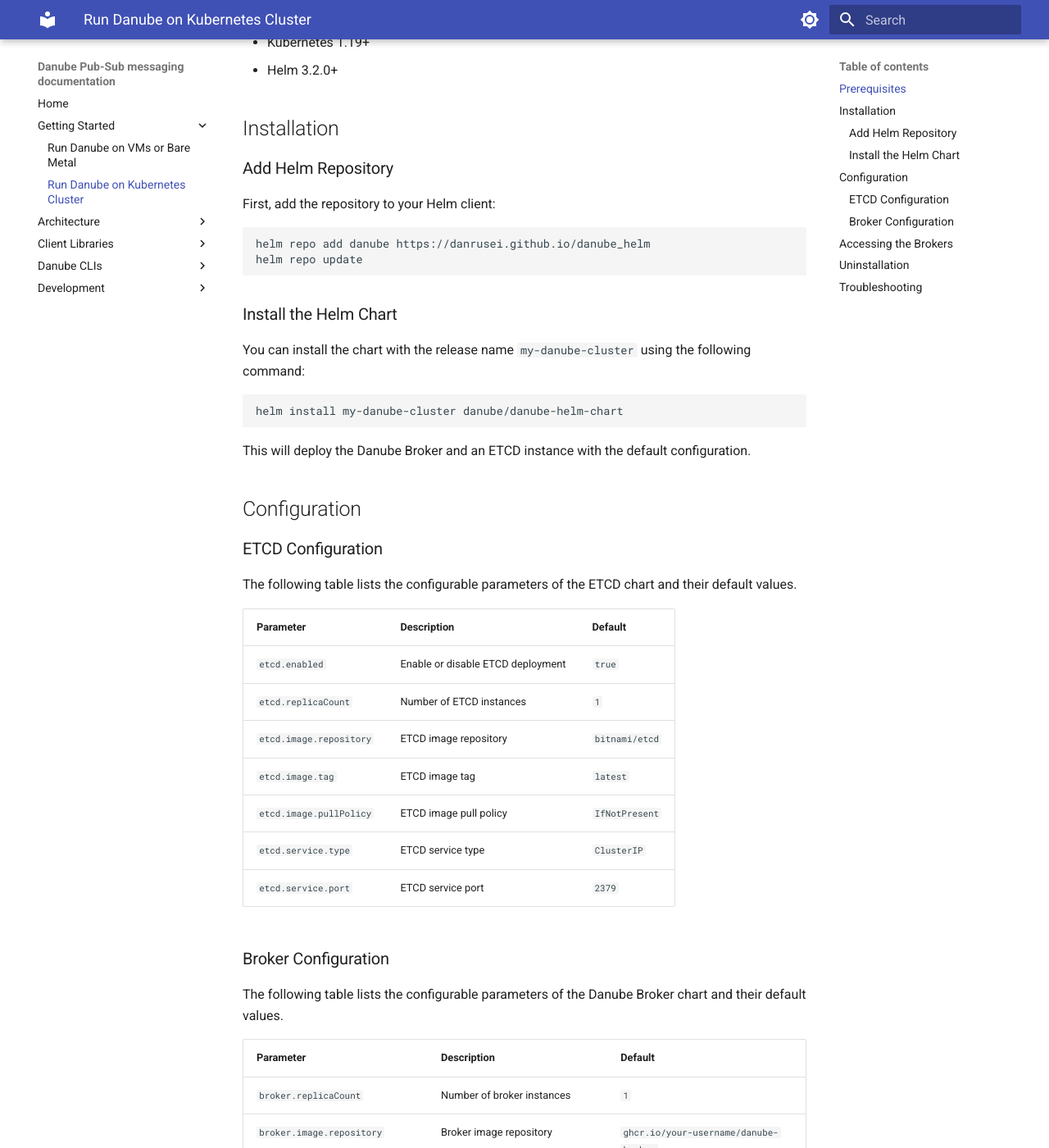
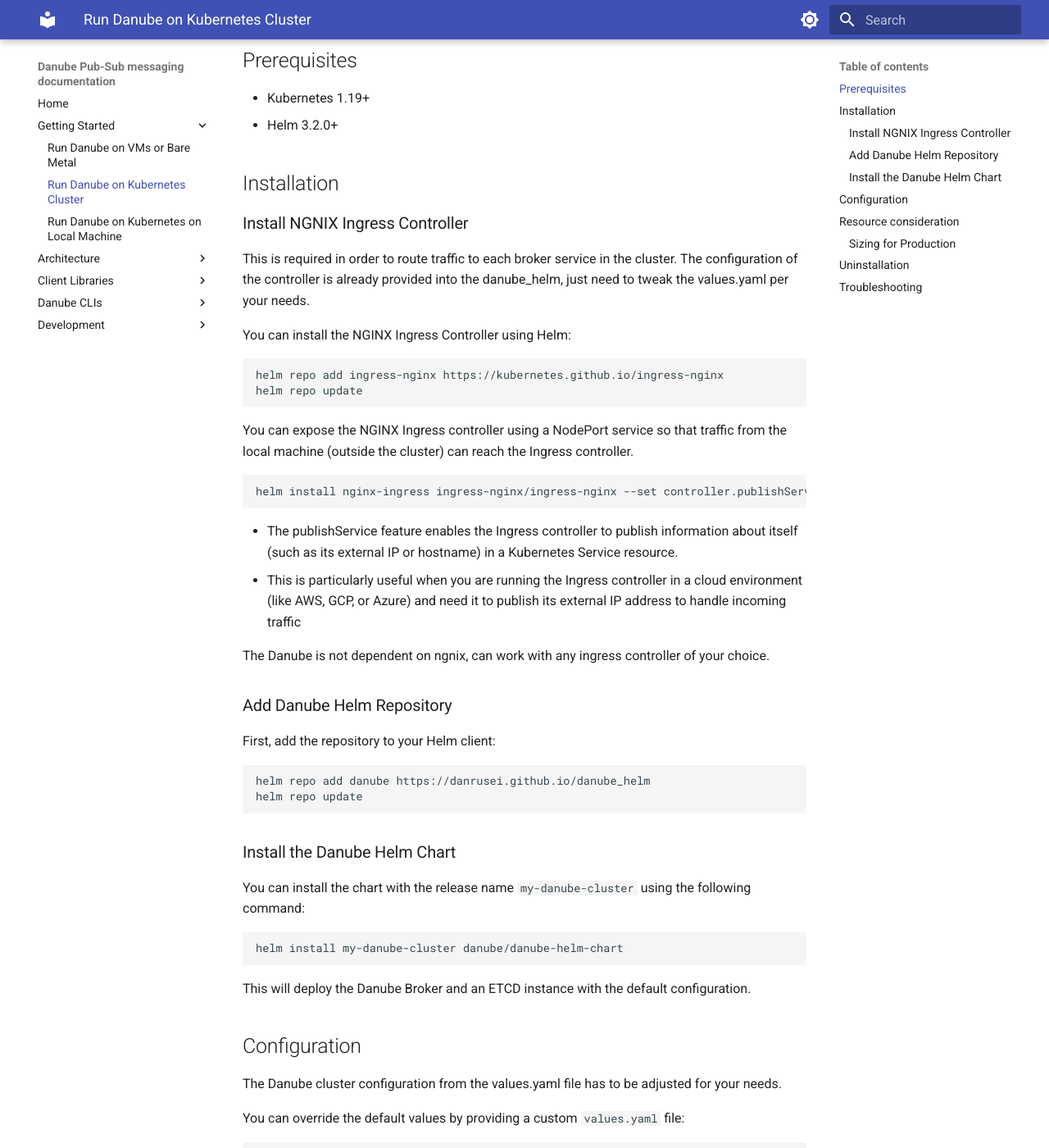
Before and after one commit to danube-messaging/danube_docs, an MkDocs documentation site: the page built from docs/getting_started/Danube_on_k8s_helm.md, in a window 1280 px wide and 1400 px high, scrolled down 324 px. Shown: the whole window at 82% size. Built offline with MkDocs 1.6.1 and Material for MkDocs 9.7.7, drawn with Linux system fonts in a browser that asks for light colours; some of the changed text lies outside the part shown.

Commit message:
document the instalation of Danube on the local k8s cluster

````diff
--- /dev/null
+++ b/docs/getting_started/Danube_local_machine_k8s.md
@@ -0,0 +1,187 @@
+# Setup Danube on the kubernetes cluster
+
+This documentation covers the instalation of the Danube cluster on the kubernetes, that is running on the local machine
+
+## Create the cluster with [kind](https://kind.sigs.k8s.io/)
+
+[Kind](https://github.com/kubernetes-sigs/kind) is a tool for running local Kubernetes clusters using Docker container “nodes”.
+
+```bash
+kind create cluster
+Creating cluster "kind" ...
+ ✓ Ensuring node image (kindest/node:v1.30.0) 🖼
+ ✓ Preparing nodes 📦
+ ✓ Writing configuration 📜
+ ✓ Starting control-plane 🕹️
+ ✓ Installing CNI 🔌
+ ✓ Installing StorageClass 💾
+Set kubectl context to "kind-kind"
+You can now use your cluster with:
+
+kubectl cluster-info --context kind-kind
+```
+
+## Install the Ngnix Ingress controller
+
+Using the Official NGINX Ingress Helm Chart
+
+You can install the NGINX Ingress Controller using Helm:
+
+```bash
+helm repo add ingress-nginx https://kubernetes.github.io/ingress-nginx
+helm repo update
+```
+
+You can expose the NGINX Ingress controller using a NodePort service so that the traffic from the local machine (outside the cluster) can reach the Ingress controller.
+
+```bash
+helm install nginx-ingress ingress-nginx/ingress-nginx \
+  --set controller.service.type=NodePort
+```
+
+You can find out which port is assigned by running
+
+```bash
+kubectl get svc
+
+NAME                                               TYPE        CLUSTER-IP      EXTERNAL-IP   PORT(S)                      AGE
+kubernetes                                         ClusterIP   10.96.0.1       <none>        443/TCP                      4m17s
+nginx-ingress-ingress-nginx-controller             NodePort    10.96.245.118   <none>        80:30115/TCP,443:30294/TCP   2m58s
+nginx-ingress-ingress-nginx-controller-admission   ClusterIP   10.96.169.82    <none>        443/TCP                      2m58s
+```
+
+If ngnix is running as NodePort (usually for testing), you need local port in this case **30115**, in order to provide to danube_helm installation.
+
+## Install Danube PubSub
+
+First, add the repository to your Helm client:
+
+```sh
+helm repo add danube https://danrusei.github.io/danube_helm
+helm repo update
+```
+
+You can install the chart with the release name `my-danube-cluster` using the following command:
+
+```sh
+helm install my-danube-cluster danube/danube-helm-chart --set broker.service.advertisedPort=30115
+```
+
+The advertisedPort is used to allow the client to reach the brokers, through the ingress NodePort.
+
+You can further customize the installation, check the readme file. I'm installing it using the default configuration with 3 danube brokers.
+
+## Resource consideration
+
+Pay attention to resource allocation, the default configuration is just OK for testing.
+
+For production environment you may want to increase.
+
+### Sizing for Production
+
+**Small to Medium Load**:
+
+CPU Requests: 500m to 1 CPU
+CPU Limits: 1 CPU to 2 CPUs
+Memory Requests: 512Mi to 1Gi
+Memory Limits: 1Gi to 2Gi
+
+**Heavy Load:**
+CPU Requests: 1 CPU to 2 CPUs
+CPU Limits: 2 CPUs to 4 CPUs
+Memory Requests: 1Gi to 2Gi
+Memory Limits: 2Gi to 4Gi
+
+## Check the install
+
+Make sure that the brokers, etcd and the ngnix ingress are running properly in the cluster.
+
+```bash
+kubectl get all
+
+NAME                                                          READY   STATUS    RESTARTS   AGE
+pod/my-danube-cluster-danube-broker1-766665d6f4-qdbf6         1/1     Running   0          12s
+pod/my-danube-cluster-danube-broker2-5774ff4dd6-dvx66         1/1     Running   0          12s
+pod/my-danube-cluster-danube-broker3-6db6b5fccd-dkr2k         1/1     Running   0          12s
+pod/my-danube-cluster-etcd-867f5b85f8-g4m9m                   1/1     Running   0          12s
+pod/nginx-ingress-ingress-nginx-controller-7bc7c7776d-wqc5g   1/1     Running   0          47m
+
+NAME                                                       TYPE        CLUSTER-IP      EXTERNAL-IP   PORT(S)                       AGE
+service/kubernetes                                         ClusterIP   10.96.0.1       <none>        443/TCP                       48m
+service/my-danube-cluster-danube-broker1                   ClusterIP   10.96.40.244    <none>        6650/TCP,50051/TCP,9040/TCP   12s
+service/my-danube-cluster-danube-broker2                   ClusterIP   10.96.204.21    <none>        6650/TCP,50051/TCP,9040/TCP   12s
+service/my-danube-cluster-danube-broker3                   ClusterIP   10.96.46.5      <none>        6650/TCP,50051/TCP,9040/TCP   12s
+service/my-danube-cluster-etcd                             ClusterIP   10.96.232.70    <none>        2379/TCP                      12s
+service/nginx-ingress-ingress-nginx-controller             NodePort    10.96.245.118   <none>        80:30115/TCP,443:30294/TCP    47m
+service/nginx-ingress-ingress-nginx-controller-admission   ClusterIP   10.96.169.82    <none>        443/TCP                       47m
+
+NAME                                                     READY   UP-TO-DATE   AVAILABLE   AGE
+deployment.apps/my-danube-cluster-danube-broker1         1/1     1            1           12s
+deployment.apps/my-danube-cluster-danube-broker2         1/1     1            1           12s
+deployment.apps/my-danube-cluster-danube-broker3         1/1     1            1           12s
+deployment.apps/my-danube-cluster-etcd                   1/1     1            1           12s
+deployment.apps/nginx-ingress-ingress-nginx-controller   1/1     1            1           47m
+
+NAME                                                                DESIRED   CURRENT   READY   AGE
+replicaset.apps/my-danube-cluster-danube-broker1-766665d6f4         1         1         1       12s
+replicaset.apps/my-danube-cluster-danube-broker2-5774ff4dd6         1         1         1       12s
+replicaset.apps/my-danube-cluster-danube-broker3-6db6b5fccd         1         1         1       12s
+replicaset.apps/my-danube-cluster-etcd-867f5b85f8                   1         1         1       12s
+replicaset.apps/nginx-ingress-ingress-nginx-controller-7bc7c7776d   1         1         1       47m
+```
+
+Validate that the brokers have started correctly:
+
+```bash
+kubectl logs pod/my-danube-cluster-danube-broker1-766665d6f4-qdbf6
+
+initializing metrics exporter
+2024-08-28T04:30:22.969462Z  INFO danube_broker: Use ETCD storage as metadata persistent store
+2024-08-28T04:30:22.969598Z  INFO danube_broker: Start the Danube Service
+2024-08-28T04:30:22.969612Z  INFO danube_broker::danube_service: Setting up the cluster MY_CLUSTER
+2024-08-28T04:30:22.971978Z  INFO danube_broker::danube_service::local_cache: Initial cache populated
+2024-08-28T04:30:22.972013Z  INFO danube_broker::danube_service: Started the Local Cache service.
+2024-08-28T04:30:22.990763Z  INFO danube_broker::danube_service::broker_register: Broker 14150019297734190044 registered in the cluster
+2024-08-28T04:30:22.991620Z  INFO danube_broker::danube_service: Namespace default already exists.
+2024-08-28T04:30:22.991926Z  INFO danube_broker::danube_service: Namespace system already exists.
+2024-08-28T04:30:22.992480Z  INFO danube_broker::danube_service: Namespace default already exists.
+2024-08-28T04:30:22.992490Z  INFO danube_broker::danube_service: cluster metadata setup completed
+2024-08-28T04:30:22.992551Z  INFO danube_broker::danube_service:  Started the Broker GRPC server
+2024-08-28T04:30:22.992563Z  INFO danube_broker::broker_server: Server is listening on address: 0.0.0.0:6650
+2024-08-28T04:30:22.992605Z  INFO danube_broker::danube_service: Started the Leader Election service
+2024-08-28T04:30:22.993050Z  INFO danube_broker::danube_service: Started the Load Manager service.
+2024-08-28T04:30:22.993143Z  INFO danube_broker::danube_service:  Started the Danube Admin GRPC server
+2024-08-28T04:30:22.993274Z  INFO danube_broker::admin: Admin is listening on address: 0.0.0.0:50051
+```
+
+## Setup in order to communicate with cluster PubSub brokers
+
+```bash
+kubectl get nodes -o wide
+NAME                 STATUS   ROLES           AGE   VERSION   INTERNAL-IP   EXTERNAL-IP   OS-IMAGE                         KERNEL-VERSION       CONTAINER-RUNTIME
+kind-control-plane   Ready    control-plane   53m   v1.30.0   172.20.0.2    <none>        Debian GNU/Linux 12 (bookworm)   5.15.0-118-generic   containerd://1.7.15
+```
+
+Use the **INTERNAL-IP** to route the traffic to broker hosts. Add the following in the hosts file, but make sure you match the number and the name of the brokers from the helm values.yaml file.
+
+```bash
+cat /etc/hosts
+172.20.0.2 broker1.example.com broker2.example.com broker3.example.com
+
+```
+
+## Inspect the etcd instance (optional)
+
+If you want to connect from your local machine, use kubectl port-forward to forward the etcd port to your local machine:
+
+Port Forward etcd Service:
+
+```bash
+kubectl port-forward service/my-danube-cluster-etcd 2379:2379
+```
+
+Once port forwarding is set up, you can run etcdctl commands from your local machine:
+
+```bash
+etcdctl --endpoints=http://localhost:2379 watch --prefix /
+```
--- a/docs/getting_started/Danube_on_k8s_helm.md
+++ b/docs/getting_started/Danube_on_k8s_helm.md
@@ -1,6 +1,8 @@
 # Danube Cluster Instalation Guide on Kubernetes with Helm Chart
 
 The Helm chart deploys the Danube Cluster with ETCD as metadata storage in the same namespace.
+
+If you would like to configure for testing purposes you may want to see: [Run Danube on Kubernetes on Local Machine](https://dev-state.com/danube_docs/getting_started/Danube_local_machine_k8s/).
 
 ## Prerequisites
 
@@ -9,7 +11,29 @@
 
 ## Installation
 
-### Add Helm Repository
+### Install NGNIX Ingress Controller
+
+This is required in order to route traffic to each broker service in the cluster. The configuration of the controller is already provided into the danube_helm, just need to tweak the values.yaml per your needs.
+
+You can install the NGINX Ingress Controller using Helm:
+
+```bash
+helm repo add ingress-nginx https://kubernetes.github.io/ingress-nginx
+helm repo update
+```
+
+You can expose the NGINX Ingress controller using a NodePort service so that traffic from the local machine (outside the cluster) can reach the Ingress controller.
+
+```bash
+helm install nginx-ingress ingress-nginx/ingress-nginx --set controller.publishService.enabled=true
+```
+
+- The publishService feature enables the Ingress controller to publish information about itself (such as its external IP or hostname) in a Kubernetes Service resource.
+- This is particularly useful when you are running the Ingress controller in a cloud environment (like AWS, GCP, or Azure) and need it to publish its external IP address to handle incoming traffic
+
+The Danube is not dependent on ngnix, can work with any ingress controller of your choice.
+
+### Add Danube Helm Repository
 
 First, add the repository to your Helm client:
 
@@ -18,7 +42,7 @@
 helm repo update
 ```
 
-### Install the Helm Chart
+### Install the Danube Helm Chart
 
 You can install the chart with the release name `my-danube-cluster` using the following command:
 
@@ -30,40 +54,7 @@
 
 ## Configuration
 
-### ETCD Configuration
-
-The following table lists the configurable parameters of the ETCD chart and their default values.
-
-| Parameter                   | Description                        | Default               |
-|-----------------------------|------------------------------------|-----------------------|
-| `etcd.enabled`              | Enable or disable ETCD deployment  | `true`                |
-| `etcd.replicaCount`         | Number of ETCD instances           | `1`                   |
-| `etcd.image.repository`     | ETCD image repository              | `bitnami/etcd`        |
-| `etcd.image.tag`            | ETCD image tag                     | `latest`              |
-| `etcd.image.pullPolicy`     | ETCD image pull policy             | `IfNotPresent`        |
-| `etcd.service.type`         | ETCD service type                  | `ClusterIP`           |
-| `etcd.service.port`         | ETCD service port                  | `2379`                |
-
-### Broker Configuration
-
-The following table lists the configurable parameters of the Danube Broker chart and their default values.
-
-| Parameter                     | Description                          | Default                                |
-|-------------------------------|--------------------------------------|----------------------------------------|
-| `broker.replicaCount`         | Number of broker instances           | `1`                                    |
-| `broker.image.repository`     | Broker image repository              | `ghcr.io/your-username/danube-broker`  |
-| `broker.image.tag`            | Broker image tag                     | `latest`                               |
-| `broker.image.pullPolicy`     | Broker image pull policy             | `IfNotPresent`                         |
-| `broker.service.type`         | Broker service type                  | `ClusterIP`                            |
-| `broker.service.port`         | Broker service port                  | `6650`                                 |
-| `broker.resources.limits.cpu` | CPU limit for broker container       | `500m`                                 |
-| `broker.resources.limits.memory` | Memory limit for broker container | `512Mi`                                |
-| `broker.resources.requests.cpu` | CPU request for broker container   | `200m`                                 |
-| `broker.resources.requests.memory` | Memory request for broker container | `256Mi`                            |
-| `broker.env.RUST_LOG`         | Rust log level for broker            | `danube_broker=trace`                  |
-| `broker.brokerAddr`           | Broker address                       | `0.0.0.0:6650`                         |
-| `broker.clusterName`          | Cluster name                         | `MY_CLUSTER`                           |
-| `broker.metaStoreAddr`        | Metadata store address               | `etcd:2379`                            |
+The Danube cluster configuration from the values.yaml file has to be adjusted for your needs.
 
 You can override the default values by providing a custom `values.yaml` file:
 
@@ -74,18 +65,27 @@
 Alternatively, you can specify individual values using the `--set` flag:
 
 ```sh
-helm install my-danube-cluster danube/danube-helm-chart --set broker.replicaCount=2 --set broker.brokerAddr="0.0.0.0:6651"
+helm install my-danube-cluster danube/danube-helm-chart --set broker.service.type="ClusterIP"
 ```
 
-## Accessing the Brokers
+## Resource consideration
 
-To access the broker service, you can use port forwarding:
+The default configuration is just OK for testing, but you need to reconsider the values for production env.
 
-```sh
-kubectl port-forward svc/my-danube-cluster-broker 6650:6650
-```
+### Sizing for Production
 
-Then you can connect to the broker at `localhost:6650`.
+**Small to Medium Load**:
+
+CPU Requests: 500m to 1 CPU
+CPU Limits: 1 CPU to 2 CPUs
+Memory Requests: 512Mi to 1Gi
+Memory Limits: 1Gi to 2Gi
+
+**Heavy Load:**
+CPU Requests: 1 CPU to 2 CPUs
+CPU Limits: 2 CPUs to 4 CPUs
+Memory Requests: 1Gi to 2Gi
+Memory Limits: 2Gi to 4Gi
 
 ## Uninstallation
 
@@ -102,8 +102,7 @@
 To get the status of the ETCD and Broker pods:
 
 ```sh
-kubectl get pods -l app=etcd
-kubectl get pods -l app=broker
+kubectl get all
 ```
 
 To view the logs of a specific broker pod:
--- a/mkdocs.yml
+++ b/mkdocs.yml
@@ -4,6 +4,7 @@
         - Getting Started:
                   - Run Danube on VMs or Bare Metal: getting_started/Danube_on_vms.md
                   - Run Danube on Kubernetes Cluster: getting_started/Danube_on_k8s_helm.md
+                  - Run Danube on Kubernetes on Local Machine: getting_started/Danube_local_machine_k8s.md
         - Architecture:
                   - Danube architecture: architecture/architecture.md
                   - Messages: architecture/messages.md
````
Also changed, not shown: docs/getting_started/Danube_on_vms.md (+7 -7 lines).
